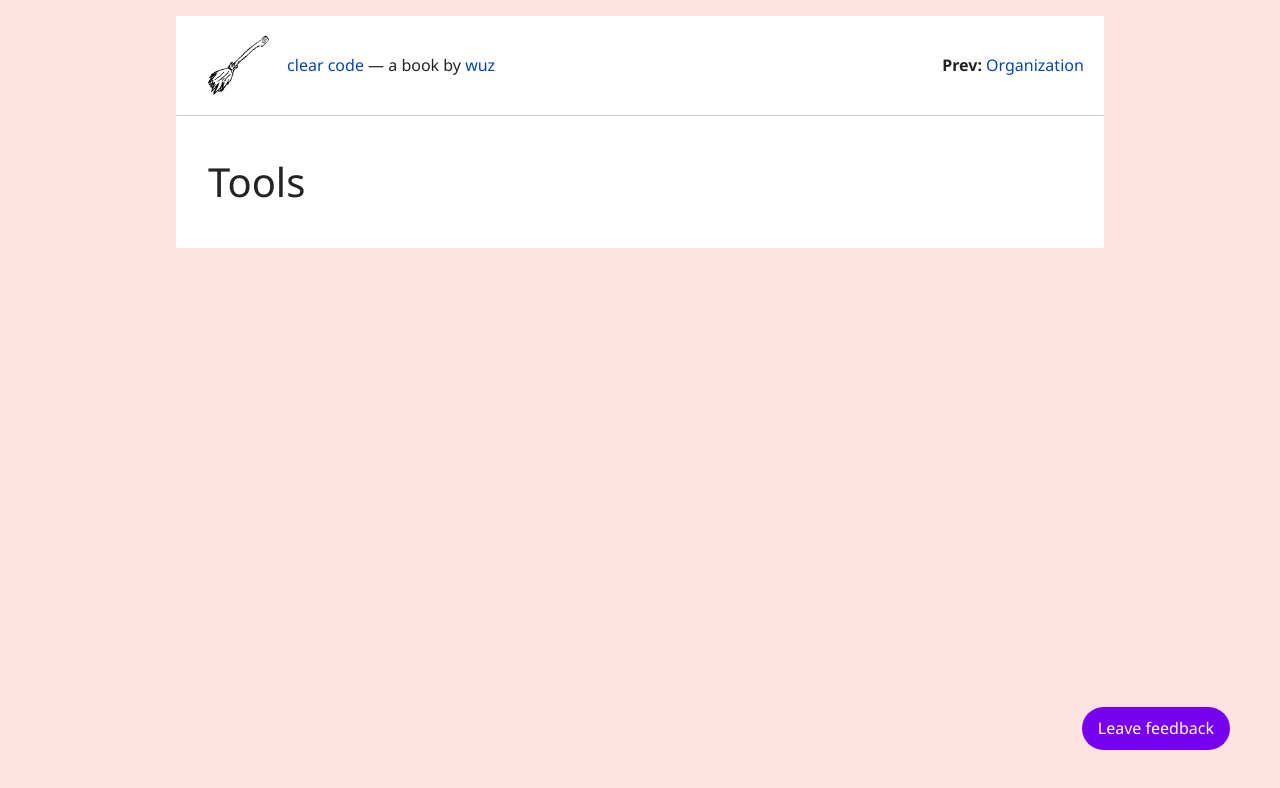
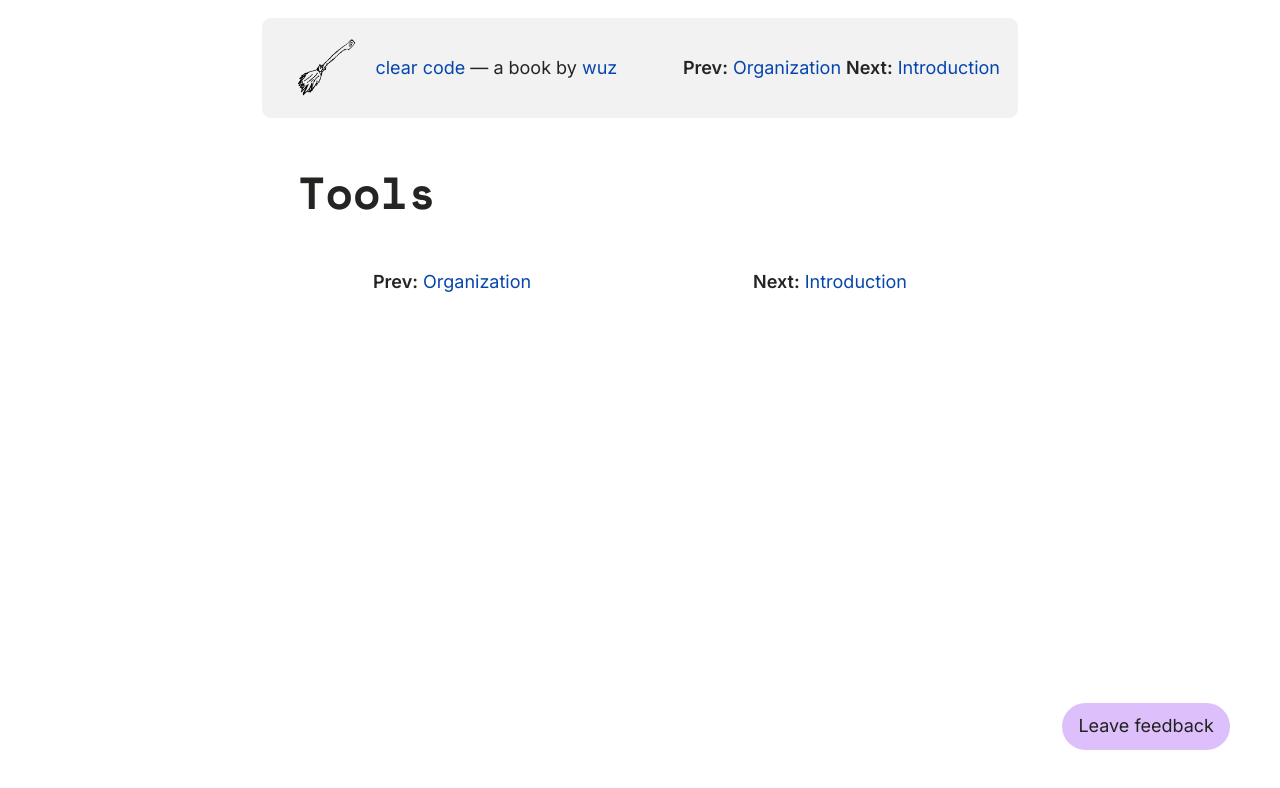
Before and after one commit to wuz/clear-code, an Eleventy site: page book/tools.md in a window 1280 px wide. Built offline with nearby package versions, Linux system fonts and the light colour scheme; Eleventy itself is replaced by a stand-in of ours; files that its build step writes are made by us from their sources; what @jlengstorf/get-share-image would draw is missing.

Commit message:
Add new styles and home page

```diff
--- a/_includes/default.njk
+++ b/_includes/default.njk
@@ -33,6 +33,9 @@
                 {{ content | safe }}
             </article>
         </main>
-        <footer></footer>
+        <footer>
+            <div>{{ prevPage | safe }}</div>
+            <div>{{ nextPage | safe }}</div>
+        </footer>
     </body>
 </html>
--- a/assets/main.css
+++ b/assets/main.css
@@ -1,5 +1,4 @@
-@import url("https://fonts.googleapis.com/css2?family=Noto+Sans:ital,wght@0,400;0,700;1,400;1,700&display=swap");
-
+@import url('https://fonts.googleapis.com/css2?family=Inter:wght@200;400;600&family=Space+Mono:wght@700&display=swap');
 /* Box sizing rules */
 *,
 *::before,
@@ -78,7 +77,7 @@ select {
 }
 
 html {
-  font-size: 100%;
+  font-size: 18px;
   overflow-y: scroll;
   -webkit-text-size-adjust: 100%;
   -ms-text-size-adjust: 100%;
@@ -86,20 +85,18 @@ html {
 
 body {
   color: #242423;
-  font-family: "Noto Sans", sans-serif;
-  font-size: 14px;
+  font-family: "Inter", sans-serif;
   font-style: normal;
   line-height: 1.7;
   font-weight: 400;
   padding: 1em;
-  margin: auto;
-  max-width: 60em;
-  background: rgb(255, 227, 227);
 }
 
 .content {
   background: #fff;
   padding: 2rem;
+  max-width: 42em;
+  margin: auto;
 }
 
 .logo {
@@ -108,17 +105,23 @@ body {
 }
 
 header {
-  position: sticky;
-  top: 0;
   height: 100px;
-  max-width: 60em;
-  width: 100%;
-  background: #fff;
-  border-bottom: 1px solid rgba(0, 0, 0, 0.2);
+  margin: auto;
+  width: 42em;
+  background: rgba(0, 0, 0, 0.05);
+  border-radius: 0.5em;
   display: flex;
   align-items: center;
   justify-content: space-between;
   padding: 1rem;
+}
+
+footer {
+  width: 42em;
+  margin: auto;
+  display: flex;
+  align-items: center;
+  justify-content: space-around;
 }
 
 .flex {
@@ -128,7 +131,7 @@ header {
 
 strong,
 b {
-  font-weight: 700;
+  font-weight: 600;
 }
 
 em,
@@ -164,6 +167,7 @@ h4,
 h5,
 h6 {
   font-weight: normal;
+  font-family: "Space Mono";
 }
 
 h4,
@@ -198,8 +202,8 @@ h6 {
 
 blockquote {
   color: #666666;
-  margin: 0;
-  padding-left: 3em;
+  margin: 1rem 0;
+  padding-left: 1rem;
   border-left: 0.5em #eee solid;
 }
 
@@ -207,7 +211,7 @@ hr {
   display: block;
   height: 2px;
   border: 0;
-  border-top: 1px solid #aaa;
+  border-top: 1px solid #222;
   border-bottom: 1px solid #eee;
   margin: 1em 0;
   padding: 0;
@@ -353,14 +357,16 @@ table td {
 
 @media only screen and (min-width: 480px) {
   body {
-    font-size: 14px;
+    font-size: 0.8rem;
   }
 }
+
 @media only screen and (min-width: 768px) {
   body {
-    font-size: 16px;
+    font-size: 1rem;
   }
 }
+
 @media print {
   * {
     background: transparent !important;
@@ -439,12 +445,12 @@ table td {
 .big-idea {
   display: flex;
   align-items: center;
-  background: #aebafe;
+  background: #aebafe60;
   padding: 10px;
   height: auto;
-  border-radius: 2px;
+  border-radius: 4px;
   font-weight: 700;
-  border-bottom: 3px solid #7800f0;
+  border-bottom: 3px solid #7800f040;
 }
 
 .big-idea-icon {
@@ -457,10 +463,10 @@ table td {
   position: fixed;
   bottom: 50px;
   right: 50px;
-  background: #7800f0;
+  background: #7800f040;
   padding: 8px 16px;
   border-radius: 99px;
-  color: #fff;
+  color: #222222;
 }
 
 .feedback a {
--- a/book/book.11tydata.js
+++ b/book/book.11tydata.js
@@ -2,6 +2,9 @@ const getShareImage = require("@jlengstorf/get-share-image").default;
 const pageOrder = [
   { name: "Introduction", link: "/book/introduction" },
   { name: "Code", link: "/book/code" },
+  { name: "Formatting", link: "/book/code/formatting" },
+  { name: "Abstraction", link: "/book/code/abstraction" },
+  { name: "Symmetry", link: "/book/code/symmetry" },
   { name: "Communication", link: "/book/communication" },
   { name: "Organization", link: "/book/organization" },
   { name: "Tools", link: "/book/tools" },
@@ -28,7 +31,7 @@ module.exports = {
       );
     },
     nextPage: (data) => {
-      const currentPage = `/book/${data.page.fileSlug}`;
+      const currentPage = `${data.page.url}`.slice(0, -1);
       const pages = pageOrder.map((page) => page.link);
       const nextPageIndex = pages.indexOf(currentPage);
       nextPage = pageOrder[0];
```
Also changed, not shown: book/introduction.md (+1 -1 lines), index.md (+21 -1 lines), book/toc.md (deleted).
